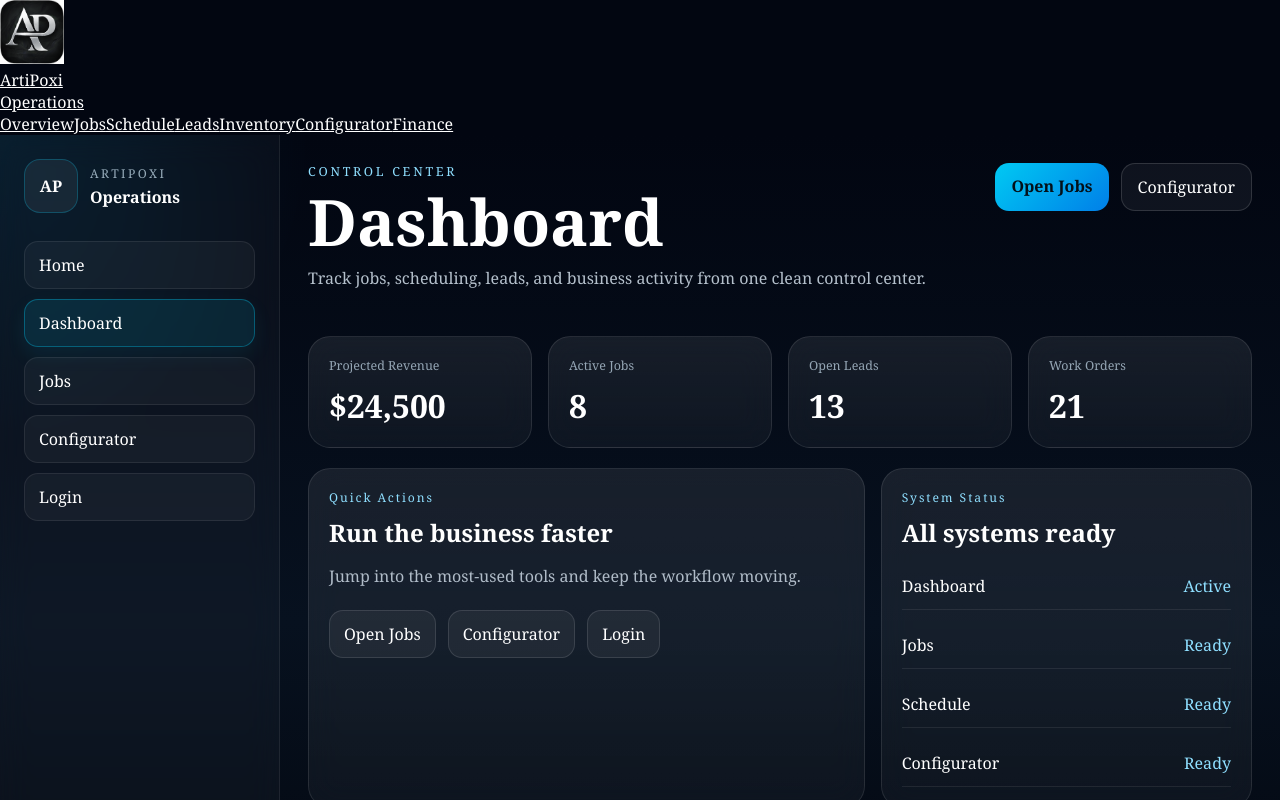
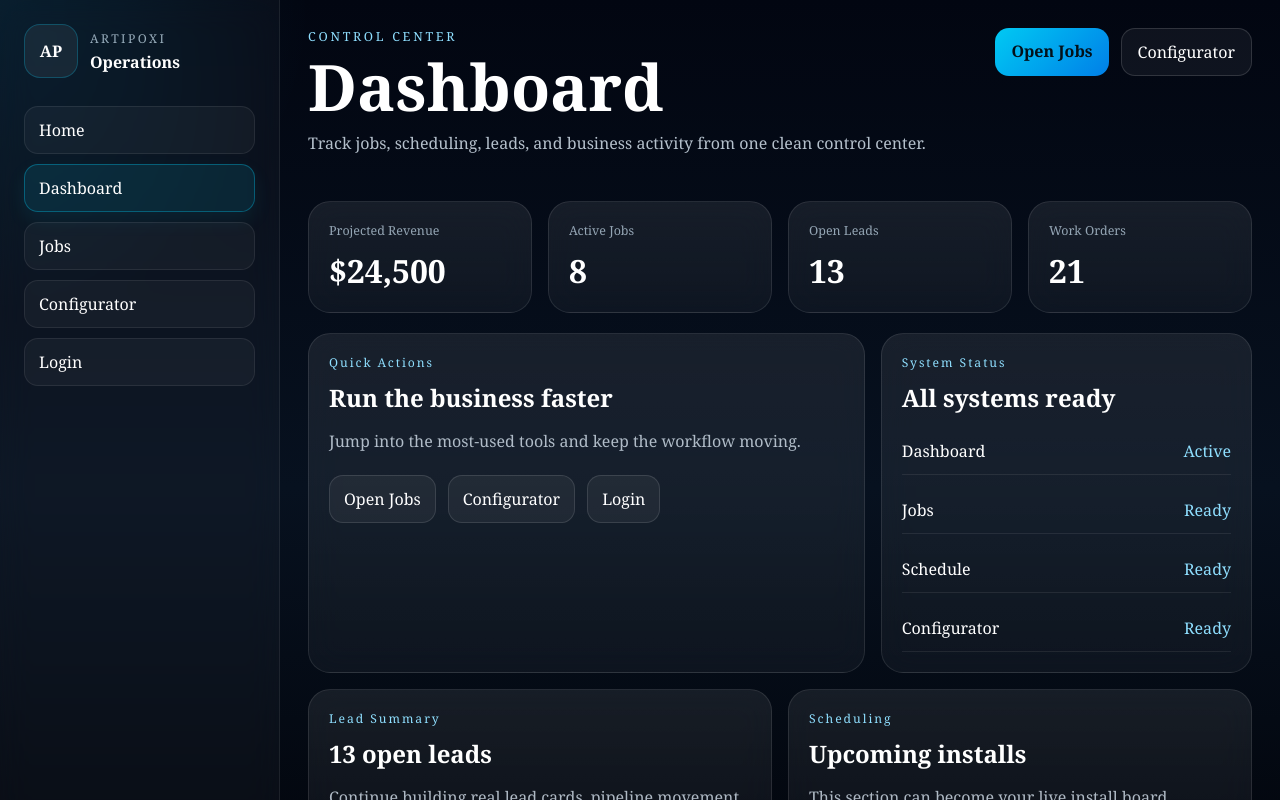
Before and after one commit to cturley468-dotcom/artipoxi-dashboard, a Next.js app: page /dashboard in a window 1280 px wide. Shown: the top 800 px of the page. Built offline with nearby package versions, Linux system fonts and the light colour scheme.

Commit message:
Remove old dashboard overlay and refresh layout

```diff
--- a/app/dashboard/layout.tsx
+++ /dev/null
@@ -1,62 +0,0 @@
-"use client";
-
-import Link from "next/link";
-import type { ReactNode } from "react";
-import { usePathname } from "next/navigation";
-import BrandMark from "../components/BrandMark";
-
-const navItems = [
-  { href: "/dashboard", label: "Overview" },
-  { href: "/dashboard/jobs", label: "Jobs" },
-  { href: "/dashboard/schedule", label: "Schedule" },
-  { href: "/dashboard/leads", label: "Leads" },
-  { href: "/dashboard/inventory", label: "Inventory" },
-  { href: "/configurator", label: "Configurator" },
-  { href: "/dashboard/finance", label: "Finance" },
-];
-
-export default function DashboardLayout({
-  children,
-}: {
-  children: ReactNode;
-}) {
-  const pathname = usePathname();
-
-  return (
-    <main className="page-shell">
-      <div className="app-container">
-        <div className="app-card app-section">
-          <div className="flex flex-col gap-6">
-            <div className="flex flex-col gap-5 lg:flex-row lg:items-center lg:justify-between">
-              <BrandMark
-                href="/dashboard"
-                subtitle="Operations"
-                size="md"
-              />
-
-              <div className="ui-pill-nav">
-                {navItems.map((item) => {
-                  const active =
-                    pathname === item.href ||
-                    (item.href !== "/dashboard" && pathname.startsWith(item.href));
-
-                  return (
-                    <Link
-                      key={item.href}
-                      href={item.href}
-                      className={`ui-pill ${active ? "ui-pill-active" : ""}`}
-                    >
-                      {item.label}
-                    </Link>
-                  );
-                })}
-              </div>
-            </div>
-
-            <div>{children}</div>
-          </div>
-        </div>
-      </div>
-    </main>
-  );
-}
--- a/app/globals.css
+++ b/app/globals.css
@@ -17,6 +17,7 @@ body {
 
 a {
   color: inherit;
+  text-decoration: none;
 }
 
 button,
```
Also changed, not shown: app/dashboard/page.module.css (+22 -22 lines), app/dashboard/page.tsx (+27 -10 lines).
